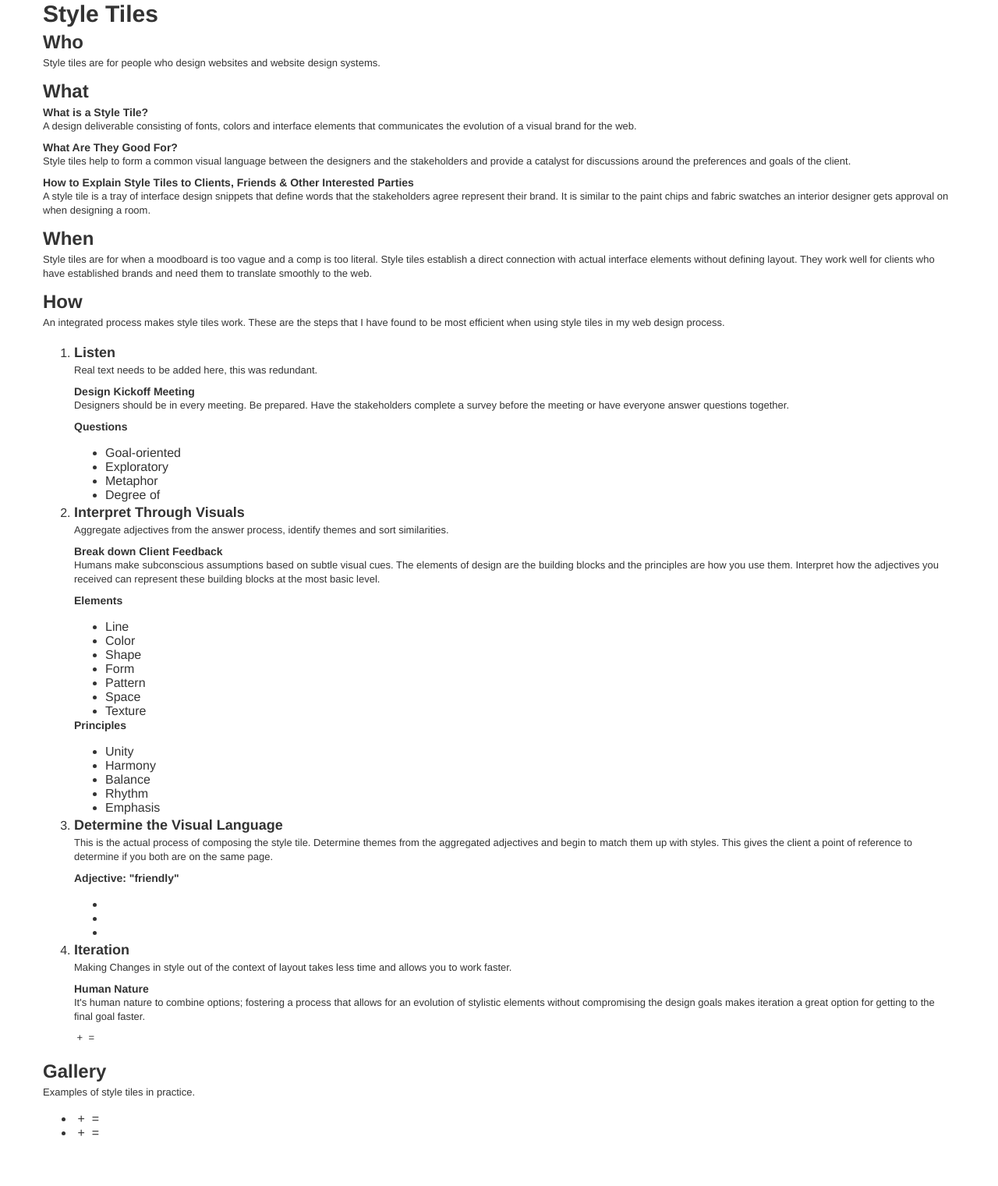
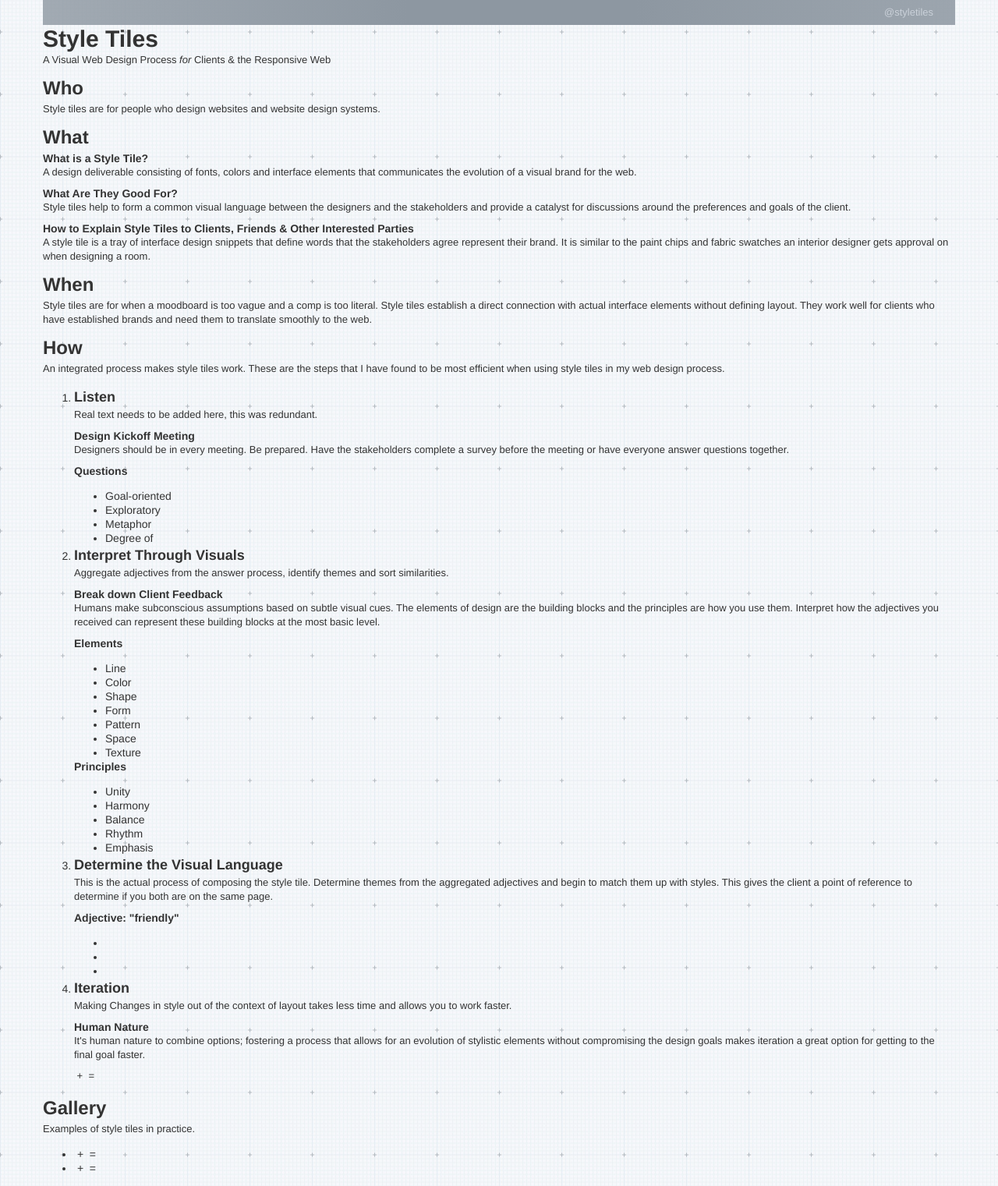
Before and after one commit to styletiles/styletiles.github.com, a Jekyll site: the page built from _posts/2012-02-01-index.html, in a window 1280 px wide. Shown: the whole page at 78% size. Built offline with Jekyll 4.4.1, drawn with Linux system fonts in a browser that asks for light colours; nearby versions of some CDN libraries; before the commit the page ends 1478 px from its top, so only the background shows below that.

Commit message:
starting css

```diff
--- /dev/null
+++ b/_includes/topbar.html
@@ -0,0 +1,5 @@
+<section id="topbar" class="clearfix">
+    <ul>
+        <li class="last"><a href="http://twitter.com/styletiles" target="_blank">@styletiles</a></li>
+    </ul>
+</section>
--- a/_layouts/home.html
+++ b/_layouts/home.html
@@ -11,7 +11,9 @@
 <body>
     <div class="container">
     <header>
+        {% include topbar.html %}
         <h1>{{ page.title }}</h1>
+        <p>A Visual Web Design Process <em>for</em> Clients &amp; the Responsive Web</p>
     </header>
 
     <article role="main">
--- a/css/style.css
+++ b/css/style.css
@@ -0,0 +1,37 @@
+/**
+ * colors:
+ * - gray text: #cad1d9
+ * - green text: #a2af46
+ * - dark blue text: #405b6c
+ * - gray heading: #8c969f
+ * - light blue heading: #337ca9
+ * - body text: #232425
+ * - blue bg: #8d97a1 rgba(141,151,161,1)
+ * - gray bg: #e3e3e3
+ */
+
+body{
+    background:#f7f6fc url(../img/bg_graph.png) repeat 50% 50%;
+    font:normal 14px 'Proxima Nova', 'Helvetica Neue', 'Helvetica', arial, sans-serif;
+}
+
+/* top bar */
+#topbar{padding:0.5em 2em;
+    background-image: -webkit-linear-gradient(left , rgba(141,151,161,0.8) 0%, rgb(141,151,161) 40%, rgb(141,151,161) 65%, rgba(141,151,161,0.85) 100%);
+    background-image:    -moz-linear-gradient(left , rgba(141,151,161,0.8) 0%, rgb(141,151,161) 40%, rgb(141,151,161) 65%, rgba(141,151,161,0.85) 100%);
+    background-image:     -ms-linear-gradient(left , rgba(141,151,161,0.8) 0%, rgb(141,151,161) 40%, rgb(141,151,161) 65%, rgba(141,151,161,0.85) 100%);
+    background-image:      -o-linear-gradient(left , rgba(141,151,161,0.8) 0%, rgb(141,151,161) 40%, rgb(141,151,161) 65%, rgba(141,151,161,0.85) 100%);
+    background-image:         linear-gradient(left , rgba(141,151,161,0.8) 0%, rgb(141,151,161) 40%, rgb(141,151,161) 65%, rgba(141,151,161,0.85) 100%);
+    background-image: -webkit-gradient(
+        linear,
+        left top,
+        right top,
+        color-stop(0, rgba(141,151,161,0.8)),
+        color-stop(0.4, rgb(141,151,161)),
+        color-stop(0.65, rgb(141,151,161)),
+        color-stop(1, rgba(141,151,161,0.85))
+    );
+}
+#topbar ul{margin:0;padding:0;list-style:none outside;}
+#topbar ul li.last{float:right;font-size: 13px;}
+#topbar a{color:#cad1d9;}
```
Also changed, not shown: img/bg_graph.png (added), 1 other file.
